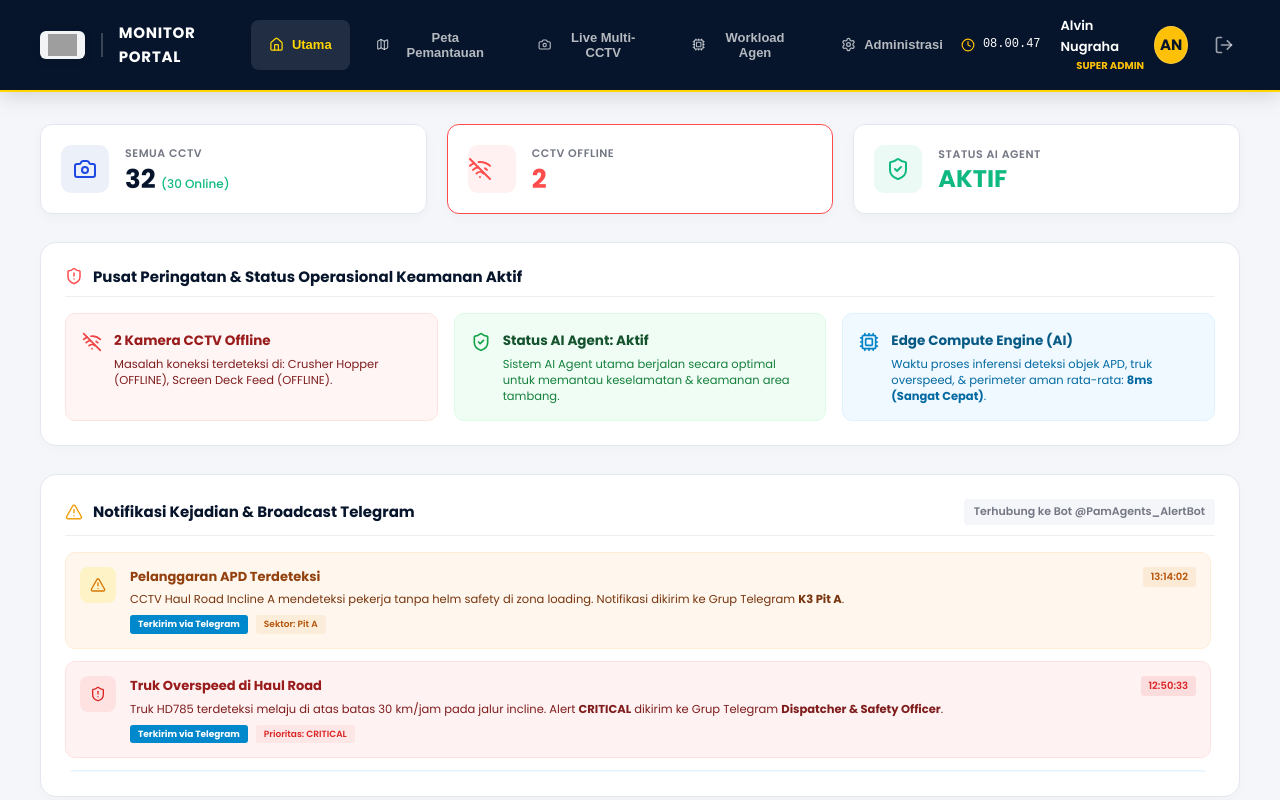
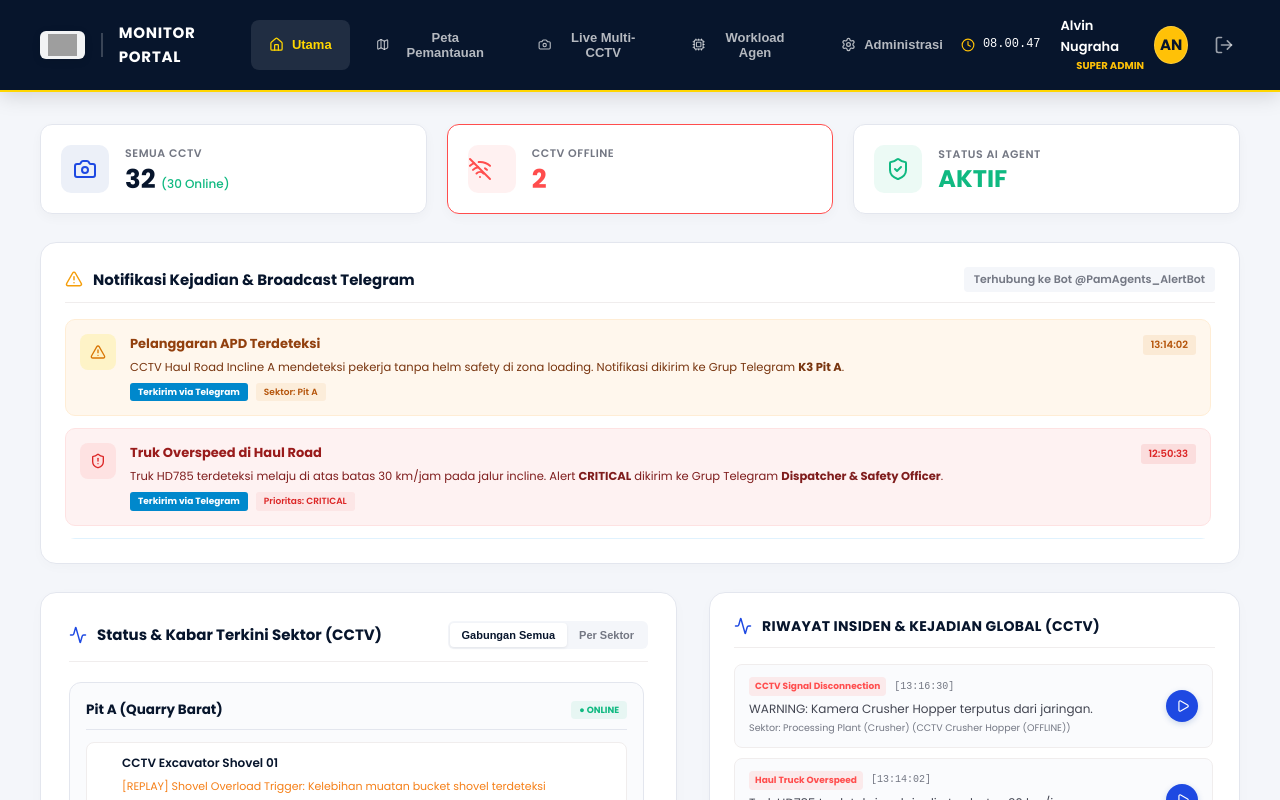
Before and after one commit to alvinrw/cctv_agent, a React (Vite) app: page /dashboard in a window 1280 px wide. Shown: the top 800 px of the page. Built offline with nearby package versions, Linux system fonts and the light colour scheme; sample sign-in values are in the browser's storage; grey boxes are pictures that could not be loaded.

Commit message:
remove: hapus Pusat Peringatan & Status Operasional section

```diff
--- a/src/pages/Dashboard.jsx
+++ b/src/pages/Dashboard.jsx
@@ -1195,69 +1195,6 @@ export default function Dashboard() {
               </div>
             </div>
 
-            {/* PUSAT PERINGATAN (ALERTS CENTER) UTAMA */}
-            <div style={{
-              background: 'white', border: '1px solid #E3E6EE', borderRadius: '16px',
-              padding: '24px', marginBottom: '28px', boxShadow: '0 4px 12px rgba(0,0,0,0.02)'
-            }}>
-              <h3 style={{ fontSize: '15px', color: 'var(--brand-dark)', fontWeight: 700, display: 'flex', alignItems: 'center', gap: '10px', margin: '0 0 16px', borderBottom: '1px solid #F0EDED', paddingBottom: '10px' }}>
-                <ShieldAlert size={18} color={totalCCTVOffline > 0 ? '#ff4d4d' : '#10b981'} />
-                Pusat Peringatan & Status Operasional Keamanan Aktif
-              </h3>
-
-              <div style={{ display: 'grid', gridTemplateColumns: 'repeat(auto-fit, minmax(280px, 1fr))', gap: '16px' }}>
-                {/* Alert 1: CCTV Offline Status */}
-                <div style={{
-                  background: totalCCTVOffline > 0 ? '#FFF5F5' : '#F0FDF4',
-                  border: `1.5px solid ${totalCCTVOffline > 0 ? '#FEE2E2' : '#DCFCE7'}`,
-                  borderRadius: '10px', padding: '16px', display: 'flex', gap: '12px'
-                }}>
-                  <WifiOff size={20} color={totalCCTVOffline > 0 ? '#ef4444' : '#16a34a'} style={{ flexShrink: 0, marginTop: '2px' }} />
-                  <div>
-                    <h4 style={{ margin: 0, fontSize: '13.5px', fontWeight: 700, color: totalCCTVOffline > 0 ? '#991B1B' : '#14532D' }}>
-                      {totalCCTVOffline > 0 ? `${totalCCTVOffline} Kamera CCTV Offline` : 'Seluruh Kamera Koneksi Baik'}
-                    </h4>
-                    <p style={{ margin: '4px 0 0', fontSize: '11.5px', color: totalCCTVOffline > 0 ? '#7F1D1D' : '#15803D', lineHeight: 1.4 }}>
-                      {totalCCTVOffline > 0
-                        ? `Masalah koneksi terdeteksi di: ${sites.flatMap(s => s.details.filter(d => d.type === 'cctv' && d.status === 'OFFLINE').map(d => d.name.replace('CCTV ', ''))).join(', ')}.`
-                        : 'Semua node AI Edge CCTV mengirimkan data telemetry realtime secara optimal.'
-                      }
-                    </p>
-                  </div>
-                </div>
-
-                {/* Alert 2: Agent Status */}
-                <div style={{
-                  background: '#F0FDF4',
-                  border: '1.5px solid #DCFCE7',
-                  borderRadius: '10px', padding: '16px', display: 'flex', gap: '12px'
-                }}>
-                  <ShieldCheck size={20} color="#16a34a" style={{ flexShrink: 0, marginTop: '2px' }} />
-                  <div>
-                    <h4 style={{ margin: 0, fontSize: '13.5px', fontWeight: 700, color: '#14532D' }}>
-                      Status AI Agent: Aktif
-                    </h4>
-                    <p style={{ margin: '4px 0 0', fontSize: '11.5px', color: '#15803D', lineHeight: 1.4 }}>
-                      Sistem AI Agent utama berjalan secara optimal untuk memantau keselamatan & keamanan area tambang.
-                    </p>
-                  </div>
-                </div>
-
-                {/* Alert 3: AI Latency compute */}
-                <div style={{
-                  background: '#F0F9FF', border: '1.5px solid #E0F2FE',
-                  borderRadius: '10px', padding: '16px', display: 'flex', gap: '12px'
-                }}>
-                  <Cpu size={20} color="#0284c7" style={{ flexShrink: 0, marginTop: '2px' }} />
-                  <div>
-                    <h4 style={{ margin: 0, fontSize: '13.5px', fontWeight: 700, color: '#075985' }}>Edge Compute Engine (AI)</h4>
-                    <p style={{ margin: '4px 0 0', fontSize: '11.5px', color: '#0369a1', lineHeight: 1.4 }}>
-                      Waktu proses inferensi deteksi objek APD, truk overspeed, & perimeter aman rata-rata: <strong>8ms (Sangat Cepat)</strong>.
-                    </p>
-                  </div>
-                </div>
-              </div>
-            </div>
 
             {/* NOTIFIKASI & BROADCAST TELEGRAM */}
             <div style={{
```
